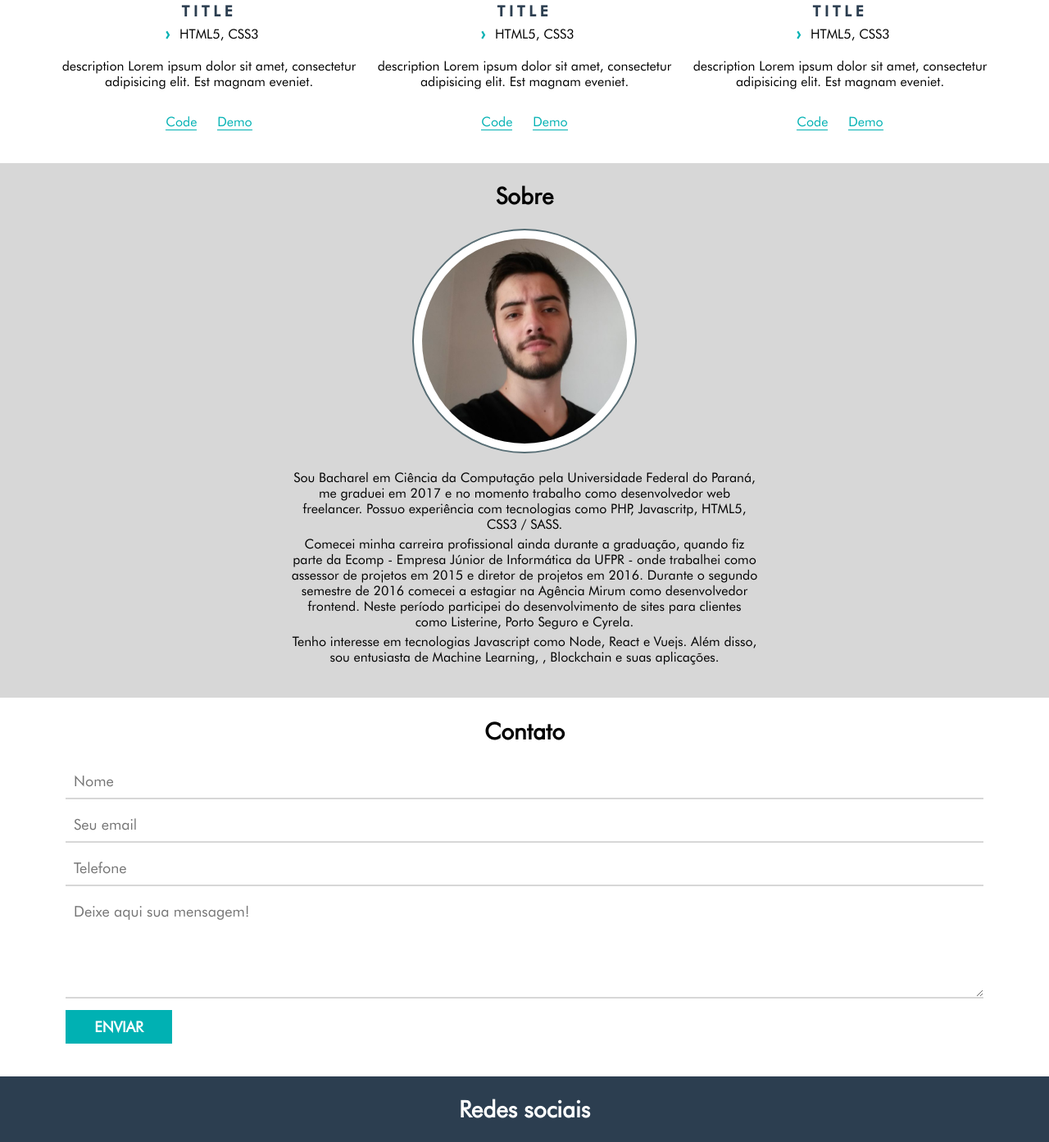
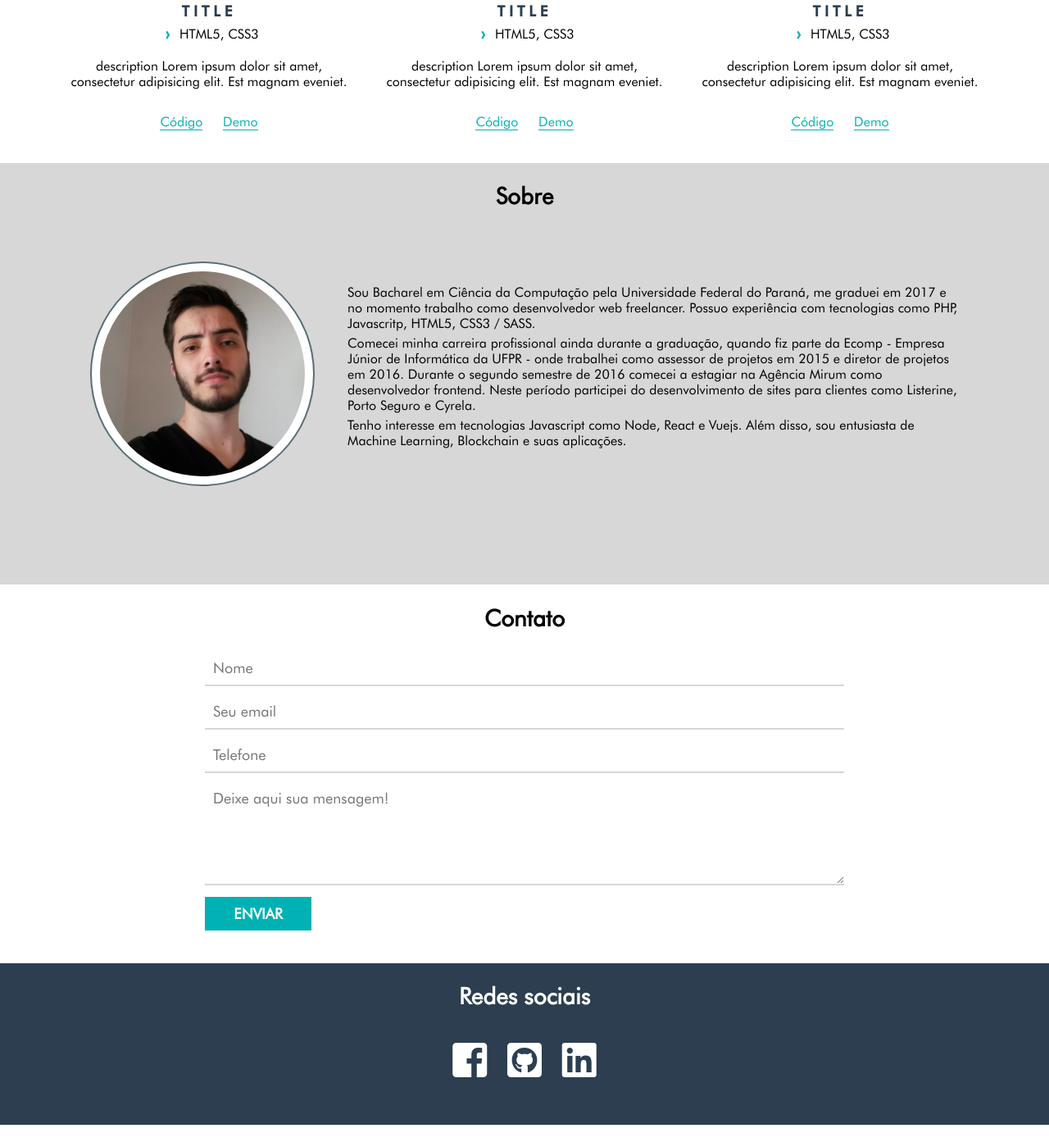
Before and after one commit to guilherme-dev/guilherme-dev.github.io, a website: page index.html in a window 1280 px wide. Shown: the part 601-1994 px from the top of the page at 82% size. After the commit the page ends 1973 px from the top, so only its background shows below. Drawn offline with nearby package versions, Linux system fonts and the light colour scheme.

Commit message:
add font awesome and finish mobile

```diff
--- a/index.html
+++ b/index.html
@@ -5,6 +5,7 @@
 	<meta name="viewport" content="width=device-width, initial-scale=1.0">
 	<meta http-equiv="X-UA-Compatible" content="ie=edge">
 	<link rel="stylesheet" href="dist/styles/main.css">
+	<link href="https://use.fontawesome.com/releases/v5.0.8/css/all.css" rel="stylesheet">
 	<title>Guilherme Santos</title>
 </head>
 <body>
@@ -14,7 +15,7 @@
 				<div class="navbar__nav">
 					<a href="#" class="navbar__brand">@guilherme-dev</a>
 					<button class="navbar__button" type="button">
-						<span class="sr-only">Toggle navigation</span>
+						<span class="sr-only">Exibir menu</span>
 						<span class="icon-bar"></span>
 						<span class="icon-bar"></span>
 						<span class="icon-bar"></span>
@@ -46,43 +47,43 @@
 			<div class="row">
 				<div class="row__item work-item">
 					<figure>
-						<img src="dist/img/computer.png" alt="">
+						<img src="dist/img/computer.png" alt="Imagem ilustrativa do projeto" title="Ícone minimalista de um computador.">
 						<figcaption>
 							<h3 class="work-item__title">Title</h3>
 							<ul class="work-item__tags">
 								<li>HTML5, CSS3</li>
 							</ul>
 							<p class="work-item__desc">description Lorem ipsum dolor sit amet, consectetur adipisicing elit. Est magnam eveniet.</p>
-							<a href="#" class="work-item__link">Code</a>
-							<a href="#" class="work-item__link">Demo</a>
+							<a href="#" class="work-item__link" target="_blank" rel="external" >Código</a>
+							<a href="#" class="work-item__link" target="_blank" rel="external" >Demo</a>
 						</figcaption>
 					</figure>
 				</div>
 				<div class="row__item work-item">
 					<figure>
-						<img src="dist/img/computer.png" alt="">
+						<img src="dist/img/computer.png" alt="Imagem ilustrativa do projeto" title="Ícone minimalista de um computador.">
 						<figcaption>
 							<h3 class="work-item__title">Title</h3>
 							<ul class="work-item__tags">
 								<li>HTML5, CSS3</li>
 							</ul>
 							<p class="work-item__desc">description Lorem ipsum dolor sit amet, consectetur adipisicing elit. Est magnam eveniet.</p>
-							<a href="#" class="work-item__link">Code</a>
-							<a href="#" class="work-item__link">Demo</a>
+							<a href="#" class="work-item__link" target="_blank" rel="external" >Código</a>
+							<a href="#" class="work-item__link" target="_blank" rel="external" >Demo</a>
 						</figcaption>
 					</figure>
 				</div>
 				<div class="row__item work-item">
 					<figure>
-						<img src="dist/img/computer.png" alt="">
+						<img src="dist/img/computer.png" alt="Imagem ilustrativa do projeto" title="Ícone minimalista de um computador.">
 						<figcaption>
 							<h3 class="work-item__title">Title</h3>
 							<ul class="work-item__tags">
 								<li>HTML5, CSS3</li>
 							</ul>
 							<p class="work-item__desc">description Lorem ipsum dolor sit amet, consectetur adipisicing elit. Est magnam eveniet.</p>
-							<a href="#" class="work-item__link">Code</a>
-							<a href="#" class="work-item__link">Demo</a>
+							<a href="#" class="work-item__link" target="_blank" rel="external" >Código</a>
+							<a href="#" class="work-item__link" target="_blank" rel="external" >Demo</a>
 						</figcaption>
 					</figure>
 				</div>
@@ -93,13 +94,15 @@
 		<div class="container">
 			<h1>Sobre</h1>
 			<div class="about-me">
-				<figure>
-					<img src="dist/img/perfil.jpg" alt="">
-				</figure>
+				<div class="about-me__photo">
+					<figure>
+						<img src="dist/img/perfil.jpg" alt="">
+					</figure>
+				</div>
 				<div class="about-me__text">
 					<p>Sou Bacharel em Ciência da Computação pela Universidade Federal do Paraná, me graduei em 2017 e no momento trabalho como desenvolvedor web freelancer. Possuo experiência com tecnologias como PHP, Javascritp, HTML5, CSS3 / SASS.</p>
 					<p>Comecei minha carreira profissional ainda durante a graduação, quando fiz parte da Ecomp - Empresa Júnior de Informática da UFPR - onde trabalhei como assessor de projetos em 2015 e diretor de projetos em 2016. Durante o segundo semestre de 2016 comecei a estagiar na Agência Mirum como desenvolvedor frontend. Neste período participei do desenvolvimento de sites para clientes como Listerine, Porto Seguro e Cyrela. </p>
-					<p>Tenho interesse em tecnologias Javascript como Node, React e Vuejs. Além disso, sou entusiasta de Machine Learning, , Blockchain e suas aplicações.</p>
+					<p>Tenho interesse em tecnologias Javascript como Node, React e Vuejs. Além disso, sou entusiasta de Machine Learning, Blockchain e suas aplicações.</p>
 				</div>
 			</div>
 		</div>
@@ -126,17 +129,27 @@
 					<label class="hidden" >Mensagem</label>
 			    	<textarea rows="5" class="form-group__input" placeholder="Deixe aqui sua mensagem!" id="message" name="Message" required="" data-validation-required-message="Por favor, deixe aqui sua mensagem."></textarea>
 				</div>
-				<input class="form-group__input form-group__input--submit" type="submit" value="Enviar">
+				<div class="form-group">
+					<input class="form-group__input form-group__input--submit" type="submit" value="Enviar">
+				</div>
 			</form>
 		</div>
 	</section>
 	<footer>
 		<div class="container">
 			<secton id="section-contact-info" class="section">
-				<div class="social-media">
 					<h2>Redes sociais</h2>
-
-				</div>
+					<ul class="social-media">
+						<li class="social-media__icon">
+							<a href="https://www.facebook.com/guiiilhermesantos" class="link" target="_blank" title="Meu perfil no facebook" rel="external"><span class="fab fa-facebook-square"></span></a>
+						</li>
+						<li class="social-media__icon">
+							<a href="https://github.com/guilherme-dev" class="link" target="_blank" title="Meu perfil no github" rel="external"><span class="fab fa-github-square"></span></a>
+						</li>
+						<li class="social-media__icon">
+							<a href="https://www.linkedin.com/in/guilherme-dev" class="link" target="_blank" title="Meu perfil no linkedin" rel="external"><span class="fab fa-linkedin"></span></a>
+						</li>
+					</ul>
 			</secton>
 		</div>
 	</footer>
--- a/src/styles/partials/_footer.scss
+++ b/src/styles/partials/_footer.scss
@@ -5,3 +5,13 @@ footer {
 	background-color: $footer_color;
 	color: white;
 }
+
+.social-media {
+	margin-bottom: 40px;
+	text-align: center;
+}
+ .social-media__icon {
+ 	display: inline-block;
+ 	margin: 10px;
+ 	font-size: 3em;
+ }
--- a/src/styles/partials/_forms.scss
+++ b/src/styles/partials/_forms.scss
@@ -10,6 +10,7 @@
 }
 	.form-group {
 		margin: 10px auto;
+		max-width: 780px;
 	}
 	.form-group__input {
 		box-sizing: border-box;
--- a/src/styles/partials/_home.scss
+++ b/src/styles/partials/_home.scss
@@ -97,6 +97,7 @@ body {
 	}
 	.work-item__desc {
 		margin: 20px 0;
+		padding: 0 10px;
 	}
 	.work-item__link {
 		display: inline-block;
@@ -115,7 +116,7 @@ body {
 .about-me {
 
 	figure {
-		max-width: 250px;
+		width: 250px;
 		margin: 0 auto 20px;
 		padding: 10px;
 		background-color: white;
@@ -126,16 +127,26 @@ body {
 			border-radius: 100%;
 		}
 	}
+
+	@include breakpoint(dog) {
+		display: grid;
+		grid-template-columns: auto auto;
+		figure {
+			margin: 40px 40px 120px;
+		}
+	}
 }
+
 	.about-me__text {
-		margin-bottom: 40px;
+		margin: 0 auto 40px;
 		text-align: center;
 		p {
 			margin: 5px auto 5px;
 		}
 		@include breakpoint(dog) {
-			width: 50%;
-			margin: 0 auto 40px;
+			text-align: left;
+			margin: 0;
+			padding: 8% 40px 8% 0;
 		}
 	}
 
```
Also changed, not shown: dist/styles/main.css.
